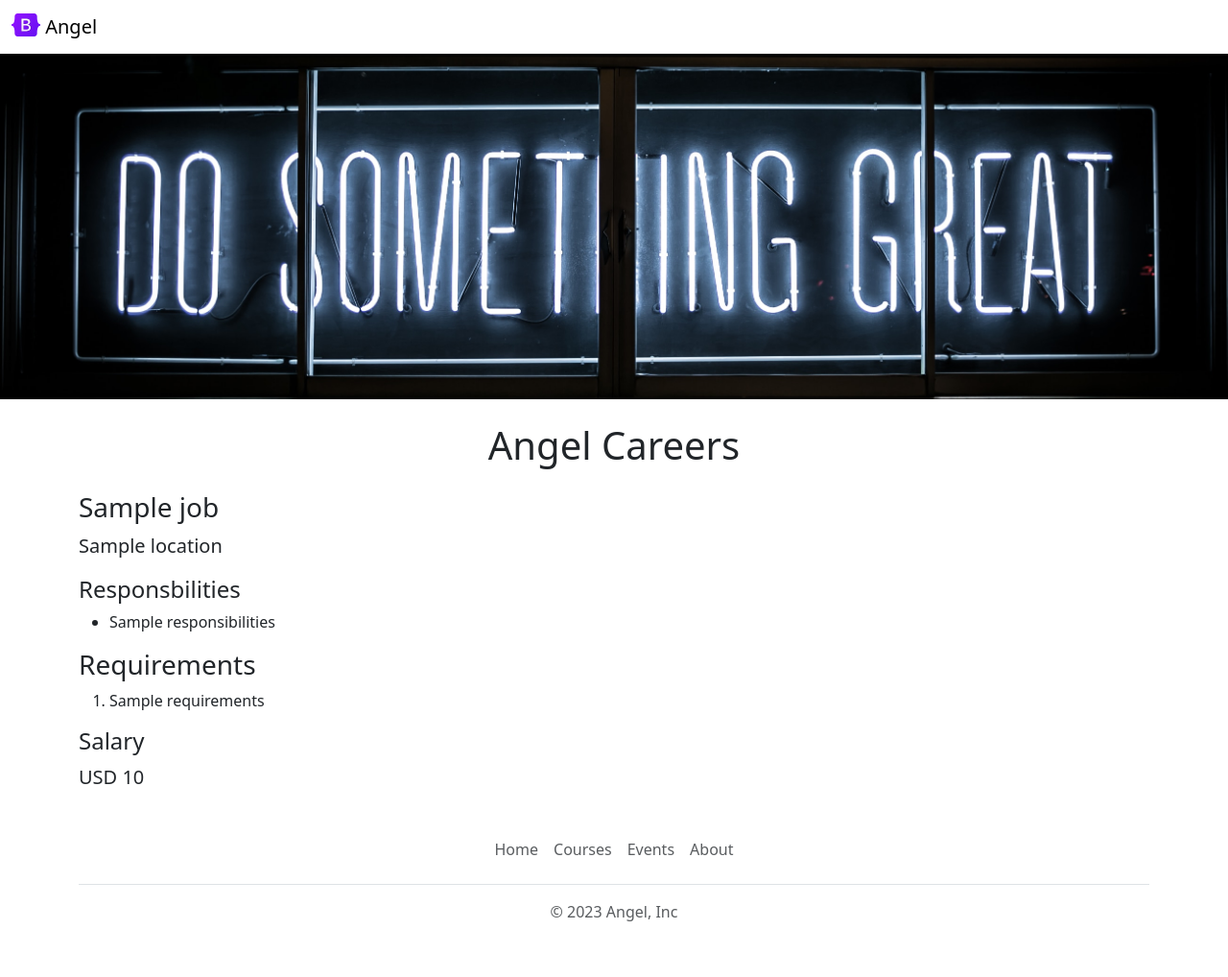
After one commit to meroaangel/angel-career-website-v2, a Flask app: template templates/jobpage.html in a window 1280 px wide. The commit adds this page. Shown: the whole page at 96% size. Run offline with Flask 3, Linux system fonts and the light colour scheme; the template is opened without the code that fills it: most values are stand-ins (such as "Sample title", 1, 10 or a date in 2020).

Commit message:
added dynamic pages for each job

```diff
--- a/app.py
+++ b/app.py
@@ -1,5 +1,5 @@
 from flask import Flask, render_template, jsonify
-from database import engine
+from database import engine, load_jobs_from_db, load_job_from_db
 from sqlalchemy import text
 
 app = Flask(__name__)
@@ -16,13 +16,23 @@ def load_jobs_from_db():
 def hello_angel():
   jobs = load_jobs_from_db()
   return render_template('home.html',
-                         jobs=jobs,
-                          company_name='Angel')
+                         jobs=jobs)
 
 @app.route("/api/jobs")
 def list_jobs():
   jobs = load_jobs_from_db()
   return jsonify(jobs)
 
+@app.route("/job/<id>")
+def show_job(id):
+  job = load_job_from_db(id)
+
+  if not job:
+    return "Not Found", 404
+
+  return render_template('jobpage.html',
+                        job=job)
+
+
 if __name__ == '__main__':
   app.run(host='0.0.0.0', debug=True)
--- /dev/null
+++ b/templates/banner.html
@@ -0,0 +1,12 @@
+   <style>
+      #banner{
+        height: 360px;
+        width: 100% ;
+        object-fit: cover;
+        margin-bottom: 16px;
+
+}
+
+    </style>
+
+          <img class="img-fluid" id="banner" src="https://angel-careers-website--angel-aa8.repl.co/static/banner.jpg">
--- /dev/null
+++ b/templates/bootstrap.html
@@ -0,0 +1,3 @@
+     <meta charset="utf-8">
+    <meta name="viewport" content="width=device-width, initial-scale=1">
+    <link href="https://cdn.jsdelivr.net/npm/bootstrap@5.3.1/dist/css/bootstrap.min.css" rel="stylesheet" integrity="sha384-4bw+/aepP/YC94hEpVNVgiZdgIC5+VKNBQNGCHeKRQN+PtmoHDEXuppvnDJzQIu9" crossorigin="anonymous">
--- a/templates/jobitem.html
+++ b/templates/jobitem.html
@@ -14,7 +14,7 @@
         </div>
 
         <div class="col-2">
-        <a href="mailto:hello@angelmero.dev?subject=Application for {{job['title']}}" type="button" class="btn btn-primary">Apply</a>
+        <a href="/job/{{job['id']}}" type="button" class="btn btn-primary">Apply</a>
         </div>
 
 </div>
--- /dev/null
+++ b/templates/jobpage.html
@@ -0,0 +1,35 @@
+<!DOCTYPE html>
+<html>
+  <head>
+    <title> {{job.title}} - Angel Careers </title>
+{% include 'bootstrap.html' %}
+  </head>
+
+  <body>
+                {% include 'nav.html' %}
+                {% include 'banner.html' %}
+          <div class="container">
+        <h1 class="text-center mt-2 mb-4">
+          Angel Careers
+        </h1>
+              <h3 class="mb-2">{{job.title}}</h3>
+              <p class="lead mt-0">{{job.location}}</p>
+              <h4>Responsbilities</h4>
+            <ul>
+              {% for line in job.responsibilities.split("\n") %}
+              <li>{{line}}</li>
+              {% endfor %}
+            </ul>
+              <h3>Requirements</h3>
+              <ol>
+                {% for line in job.requirements.split("\n") %}
+                <li>{{line}}</li>
+                {% endfor %}
+              </ol>
+              <h4>Salary</h4>
+              <p class="lead">{{job.currency}} {{job.salary}}</p>
+          </div>
+            {% include 'footer.html' %}
+  </body>
+
+</html>
--- a/templates/nav.html
+++ b/templates/nav.html
@@ -1,6 +1,6 @@
 <nav class="navbar shawdow-sm fixed-top bg-white">
   <div class="container-fluid">
-    <a class="navbar-brand" href="#">
+    <a class="navbar-brand" href="/">
       <img src="/static/logo.svg" alt="Logo" width="30" height="24" class="d-inline-block align-text-top">
       Angel
     </a>
```
Also changed, not shown: database.py (+23 -1 lines), templates/home.html (+4 -14 lines).
